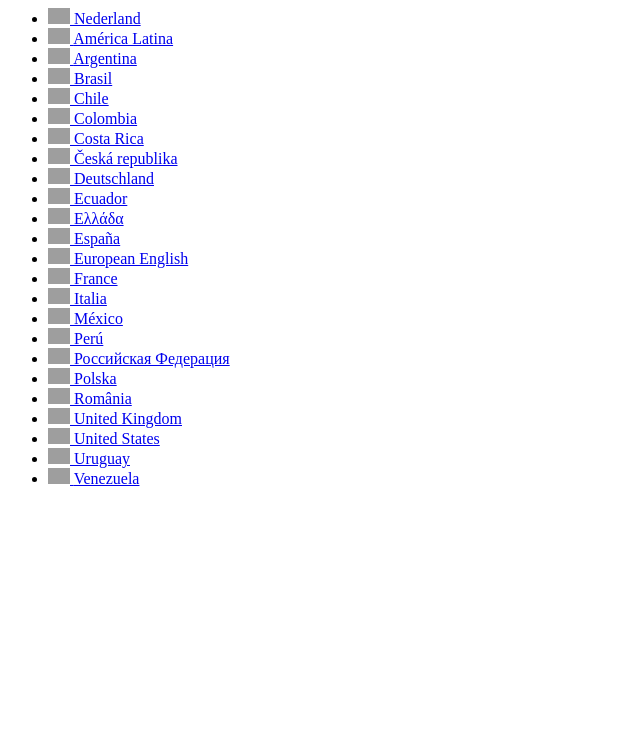
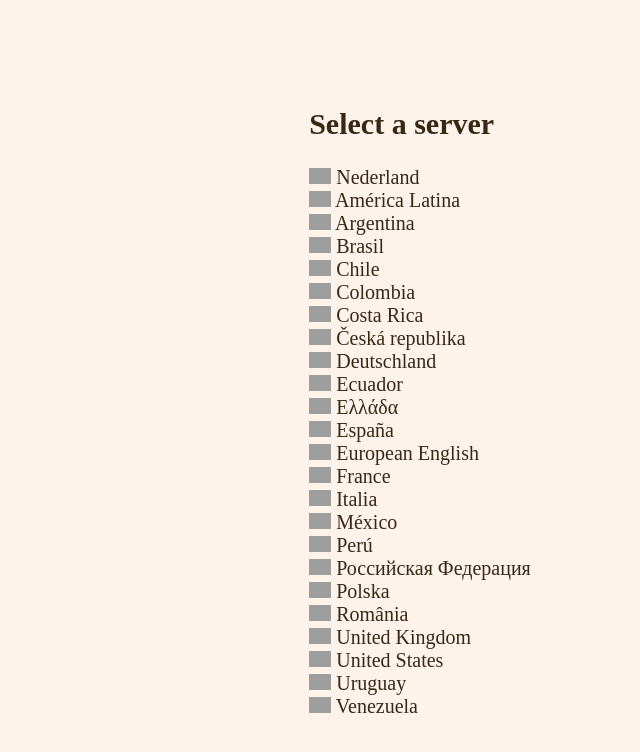
Before and after one commit to MrJoachim/tso-unity-client, an Electron app: page serverselector.html in a window 800 px wide. Shown: the whole page, without its empty margins (0-640 px from the left). Drawn offline with Linux system fonts and the light colour scheme; grey boxes are pictures that could not be loaded.

Commit message:
Optimized layout

```diff
--- a/serverselector.html
+++ b/serverselector.html
@@ -1,4 +1,39 @@
+<html>
+
+<head>
+  <title>Select a server</title>
+  <style>
+    body{
+      background-color: #FEF3EA;
+      display:flex;
+      justify-content: center;
+      align-items: center;
+      flex:1;
+      height:100vh;
+      padding:0;
+      margin:0;
+    }
+    li{
+      list-style:  none;
+      font-size:20px;
+    }
+    li a{
+      color:#372816;
+      text-decoration: none;
+    }
+    h2{
+      color:#372816;
+    }
+  </style>
+</head>
+<body>
   <ul>
+    <li>
+
+    <h2>
+      Select a server
+    </h2>
+  </li>
     <li>
       <a href="https://www.thesettlersonline.nl" class="linkedTerritoryLink">
         <img
@@ -288,3 +323,6 @@
       </a>
     </li>
   </ul>
+</body>
+
+</html>
```
Lines whose indentation alone changed are shown as unchanged.
